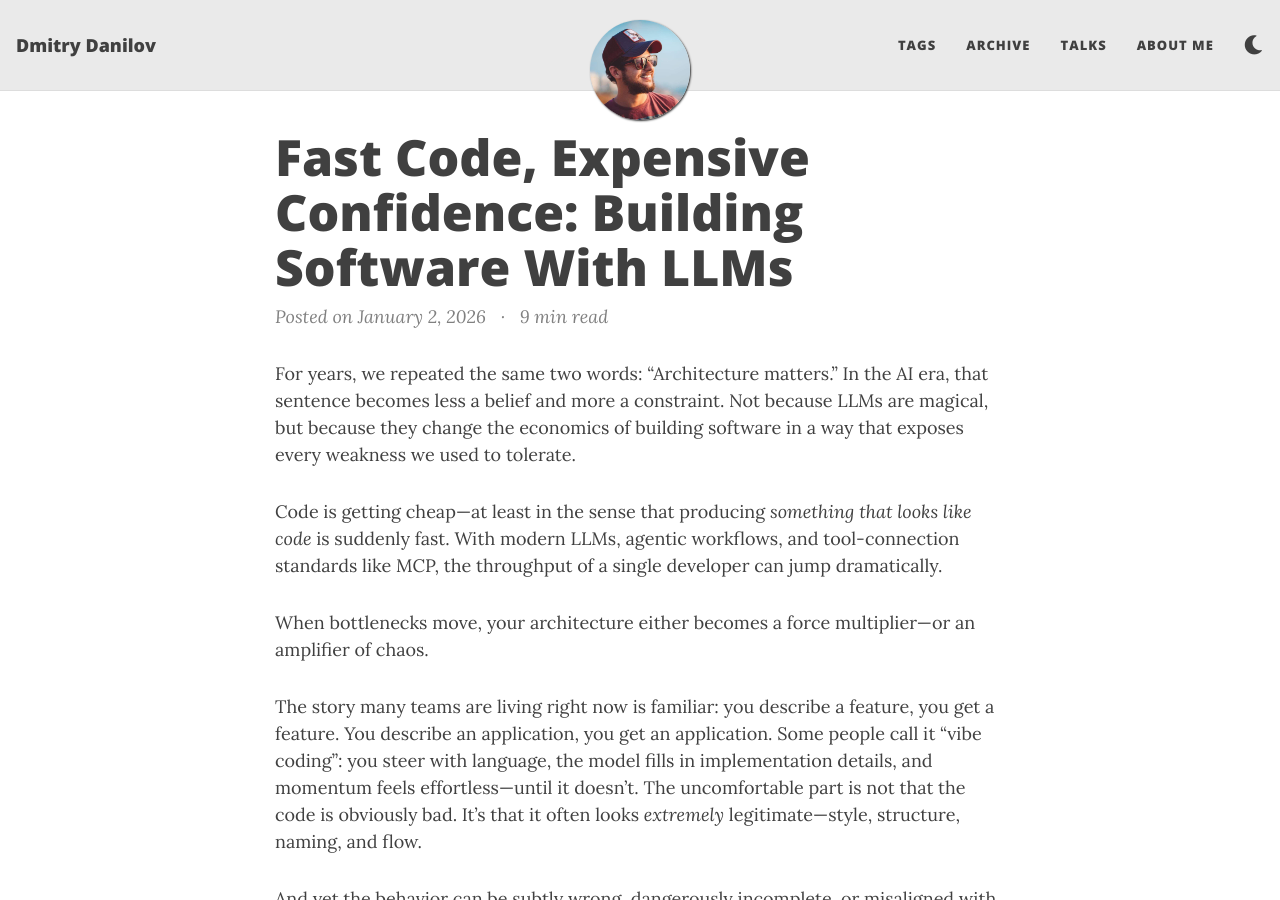
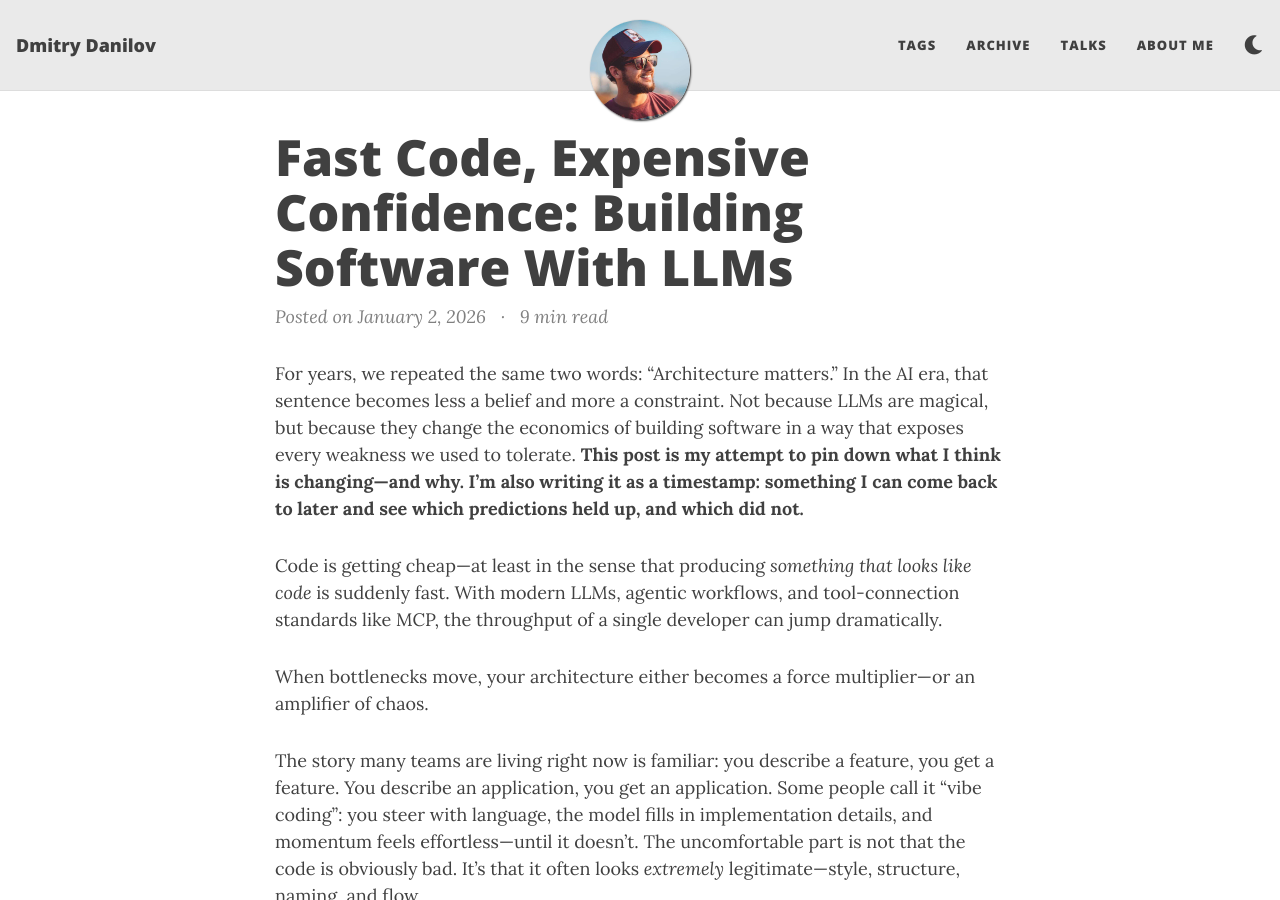
Before and after one commit to f-squirrel/f-squirrel.github.io, a Jekyll site: the page built from _posts/2026-01-02-llm-arch.md, in a window 1280 px wide and 900 px high. Built offline with Jekyll 4.4.1, drawn with Linux system fonts in a browser that asks for light colours; nearby versions of some CDN libraries.

Commit message:
post: add intro

```diff
--- a/_posts/2026-01-02-llm-arch.md
+++ b/_posts/2026-01-02-llm-arch.md
@@ -8,8 +8,8 @@ readtime: true
 comments: false
 ---
 
-
 For years, we repeated the same two words: “Architecture matters.” In the AI era, that sentence becomes less a belief and more a constraint. Not because LLMs are magical, but because they change the economics of building software in a way that exposes every weakness we used to tolerate.
+**This post is my attempt to pin down what I think is changing—and why. I’m also writing it as a timestamp: something I can come back to later and see which predictions held up, and which did not.**
 
 Code is getting cheap—at least in the sense that producing *something that looks like code* is suddenly fast. With modern LLMs, agentic workflows, and tool-connection standards like MCP, the throughput of a single developer can jump dramatically.
 
```
